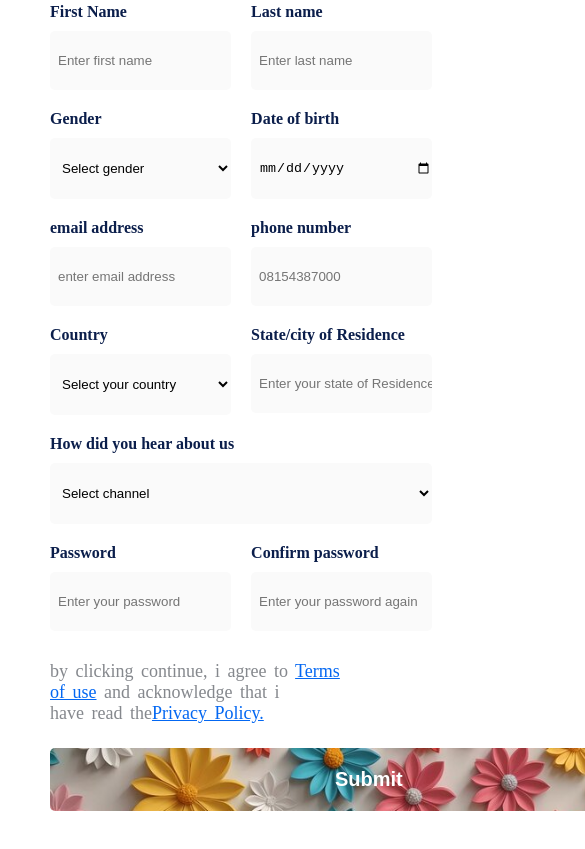
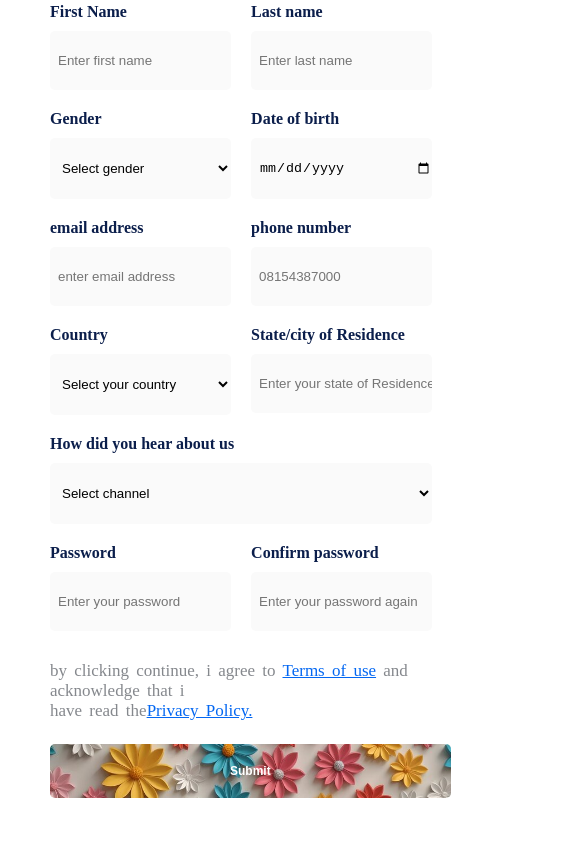
Before and after one commit to OtiDara/Altschool-assignment-, a plain HTML site: page form.html in a window 390 px wide. Shown: the part 305-1154 px from the top of the page, 585 px wide, since content can reach past the window. Drawn offline with Linux system fonts and the light colour scheme.

Commit message:
changed the button size

```diff
--- a/form.css
+++ b/form.css
@@ -67,7 +67,6 @@ body{
 }
 .form-content {
  padding: 20px;
- margin-bottom: px;
  width: 100%;
  display: block;
  flex: 1;
@@ -106,7 +105,7 @@ body{
     display:grid;
     grid-template-columns: repeat(2, 1fr);
     gap: 20px;
-    width: 78%;
+    width: 84%;
 }
 .form-group {
     background-color: #fff;
@@ -174,16 +173,18 @@ input[type="password"]{
      width: 100%;
      background-color: #fafafa;
 }
+.Policy h4{
+    font-size: 17.6px;
+}
 .Policy{
    margin-top: 30px;
-   width: 78%;
+
 }
 .read-policy{
     color: #0367f2;
 }
 button{
-    padding: 20px 260px 20px 260px;
-
+    padding: 20px 221px 20px 221px;
     border-radius: 5px;
     border: none;
     background-image: url(image/smcolor.png);
@@ -257,13 +258,23 @@ button:hover{
         width: 100%;
     }
     button{
-     padding: 20px 285px 20px 285px;;
+     padding: 20px 240px 20px 240px;
+     font-size: 15px;
     }
     .form-content{
         margin: 0;
         padding: 0;
     }
-
-
-
+    .Policy h4{
+        font-size: 17px;
+    }
+    .Policy{
+      width: 100%;
+    }
 }
+@media (max-width: 480px){
+    button{
+        padding: 20px 180px 20px 180px;
+        font-size: 12px;
+    }
+}
```
